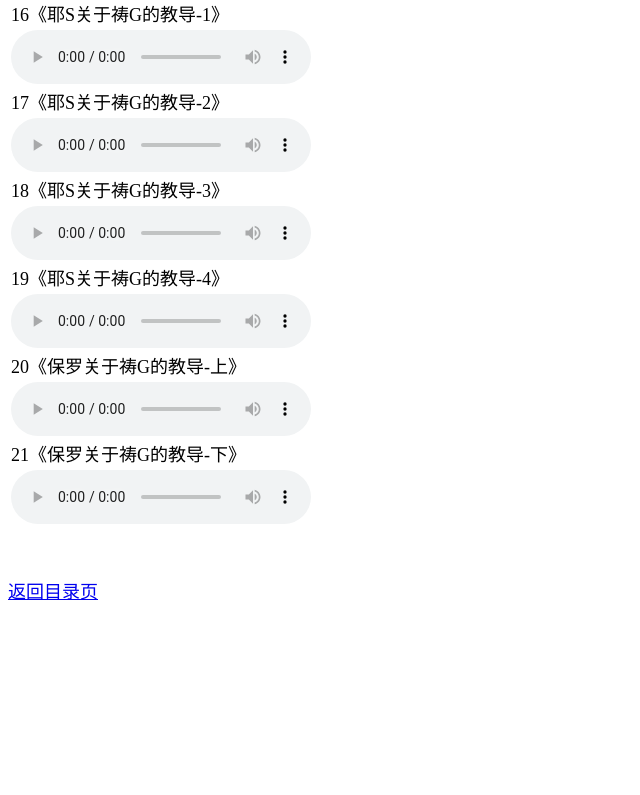
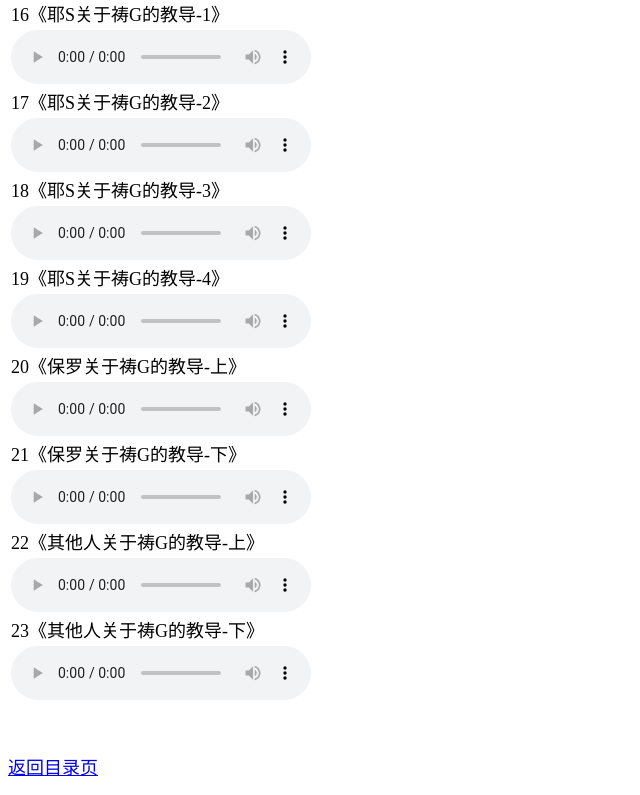
Before and after one commit to NCCChurch/Bibble-audio, a plain HTML site: page 240420.html in a window 1280 px wide. Shown: the part 1450-2245 px from the top of the page, without its empty margins (0-640 px from the left). Before the commit the page ends 2069 px from the top, so only its background shows below. Drawn offline with Linux system fonts and the light colour scheme.

Commit message:
Update 240420.html

```diff
--- a/240420.html
+++ b/240420.html
@@ -136,6 +136,18 @@
 	<tr>
     		<td><audio controls src="./240420/21.mp3"></audio></td>
 	</tr>
+	<tr >
+    		<td><font size="4">22《其他人关于祷G的教导-上》</font></td>
+	</tr>
+	<tr>
+    		<td><audio controls src="./240420/22.mp3"></audio></td>
+	</tr>
+	<tr >
+    		<td><font size="4">23《其他人关于祷G的教导-下》</font></td>
+	</tr>
+	<tr>
+    		<td><audio controls src="./240420/23.mp3"></audio></td>
+	</tr>
 
 
 
```
